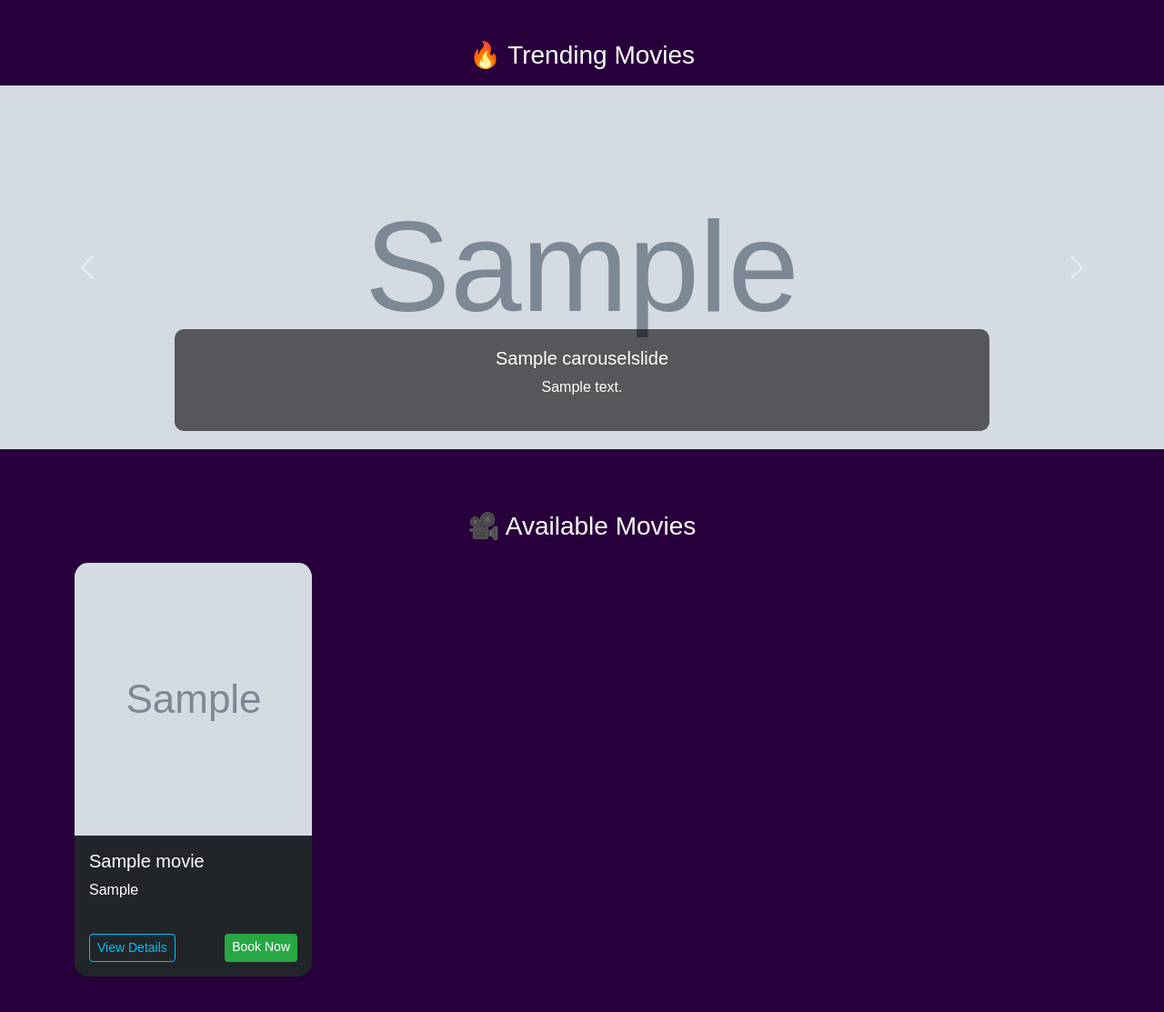
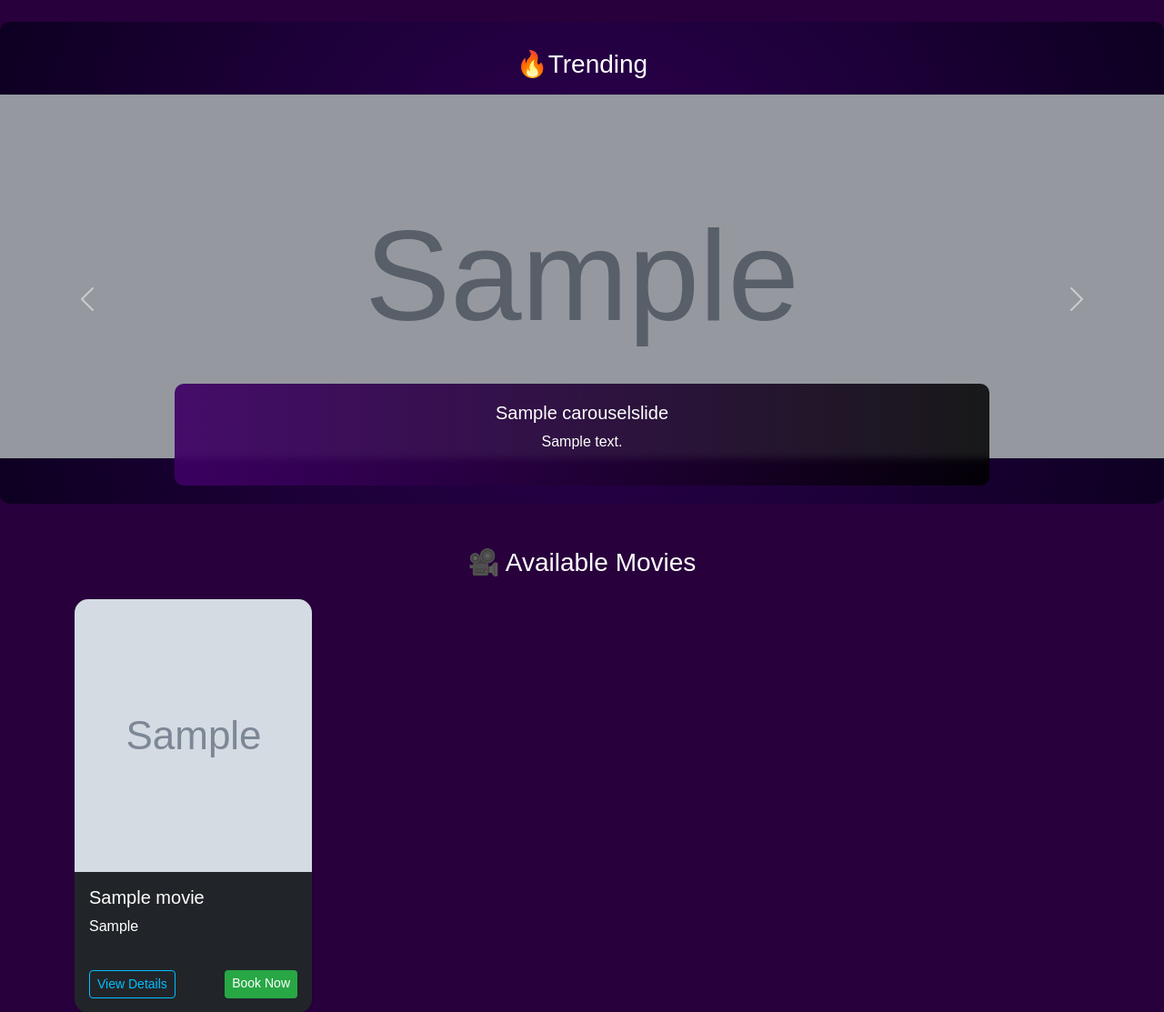
Before and after one commit to krishna3052002/Star_cinema, a Django app: page / in a window 1280 px wide. Shown: the part 132-1245 px from the top of the page at 91% size. Run offline with Django 5.2, Linux system fonts and the light colour scheme; tables that the repository leaves empty hold one stand-in row (values such as "Sample post"); grey boxes marked "Sample" are stand-in pictures.

Commit message:
Home page

```diff
--- a/star_cinema_app/templates/star_cinema_app/home.html
+++ b/star_cinema_app/templates/star_cinema_app/home.html
@@ -114,13 +114,15 @@
 
 
 <!-- Trending Carousel -->
-<section id="trending" class="my-4" style="background-color: rgb(40, 0, 60);">
-    <h3 class="text-center mb-3">🔥 Trending Movies</h3>
+<!-- Trending Movies Carousel -->
+<!-- Trending Movies Carousel -->
+<section id="trending" class="my-4">
+    <h3 class="text-center text-white mb-3">🔥Trending</h3>
     <div id="trendingCarousel" class="carousel slide" data-bs-ride="carousel">
         <div class="carousel-inner">
             {% for slide in slides %}
                 <div class="carousel-item {% if forloop.first %}active{% endif %}">
-                    <img src="{{ slide.image.url }}" class="d-block w-100" alt="{{ slide.title }}">
+                    <img src="{{ slide.image.url }}" alt="{{ slide.title }}">
                     {% if slide.description %}
                     <div class="carousel-caption d-none d-md-block">
                         <h5>{{ slide.title }}</h5>
@@ -138,6 +140,8 @@
         </button>
     </div>
 </section>
+
+
 
 <!-- Movie Cards Section -->
 <section id="movies" class="my-5">
--- a/static/css/styles.css
+++ b/static/css/styles.css
@@ -21,7 +21,7 @@ footer {
     background-color: #ca1f1f;
 }
 .carousel-inner img {
-    height: 500px;
+    height: 550px;
     object-fit: cover;
 }
 .custom-navbar {
@@ -31,3 +31,36 @@ footer {
     background-color: rgba(0, 0, 0, 0.5); /* Optional for better readability */
     border-radius: 8px;
 }
+.carousel-item {
+    height: 100%;
+    position: relative;
+}
+
+.carousel-item img {
+    height: 100%;
+    width: 100%;
+    object-fit: cover;
+    filter: brightness(70%);
+}
+
+.carousel-caption {
+    background: linear-gradient(to right, rgba(72, 0, 116, 0.8), rgba(0, 0, 0, 0.6));
+    padding: 20px;
+    border-radius: 12px;
+    backdrop-filter: blur(4px);
+}
+
+.carousel-caption h5,
+.carousel-caption p {
+    color: #fff;
+}
+
+#trending {
+    background: radial-gradient(circle at center, rgba(50, 0, 90, 0.8), rgba(10, 0, 30, 0.9));
+    padding-top: 30px;
+    padding-bottom: 0;
+    border-radius: 10px;
+}
+.carousel-inner {
+    height: 450px; /* total height you want for the image area */
+}
```
